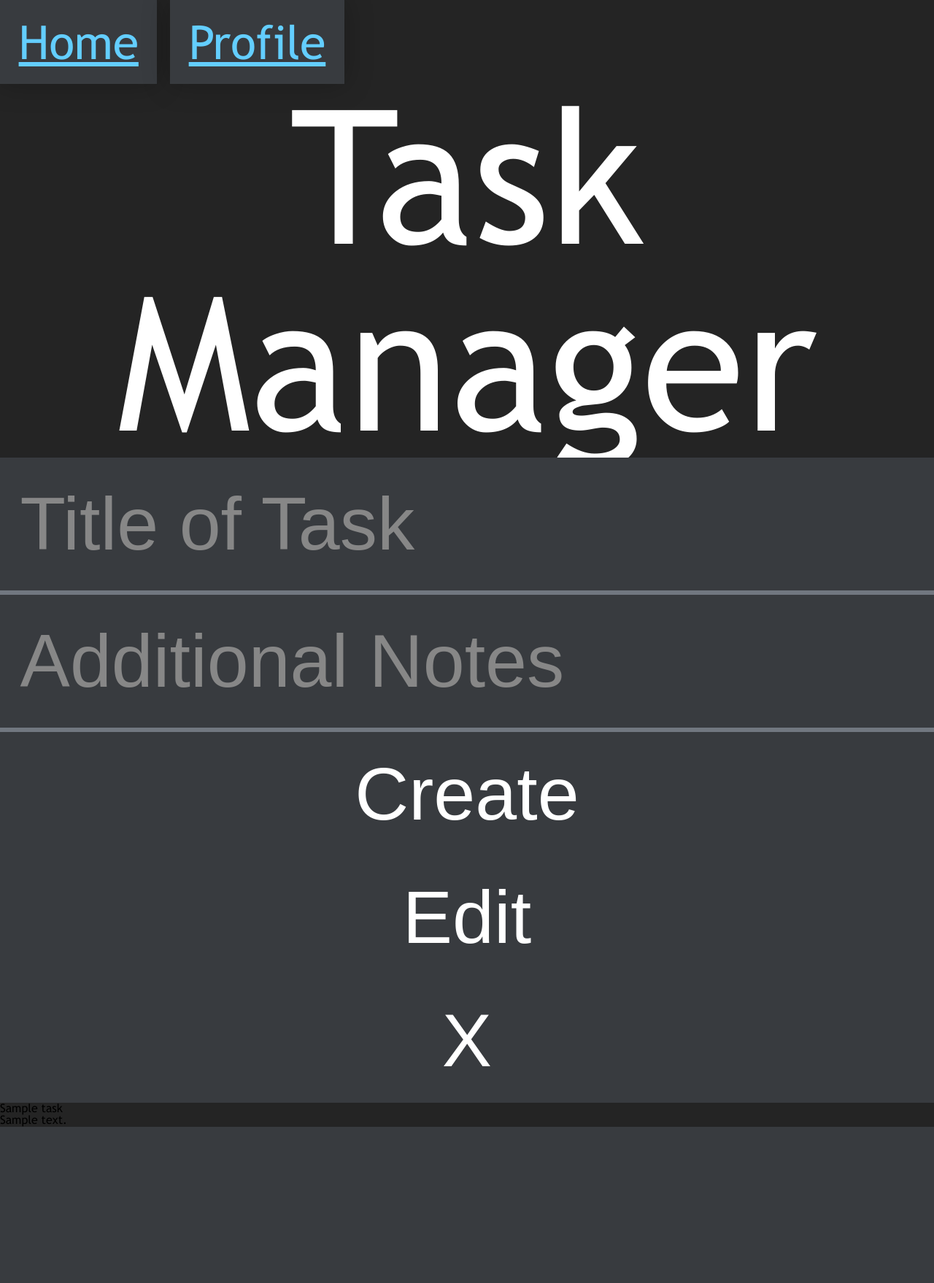
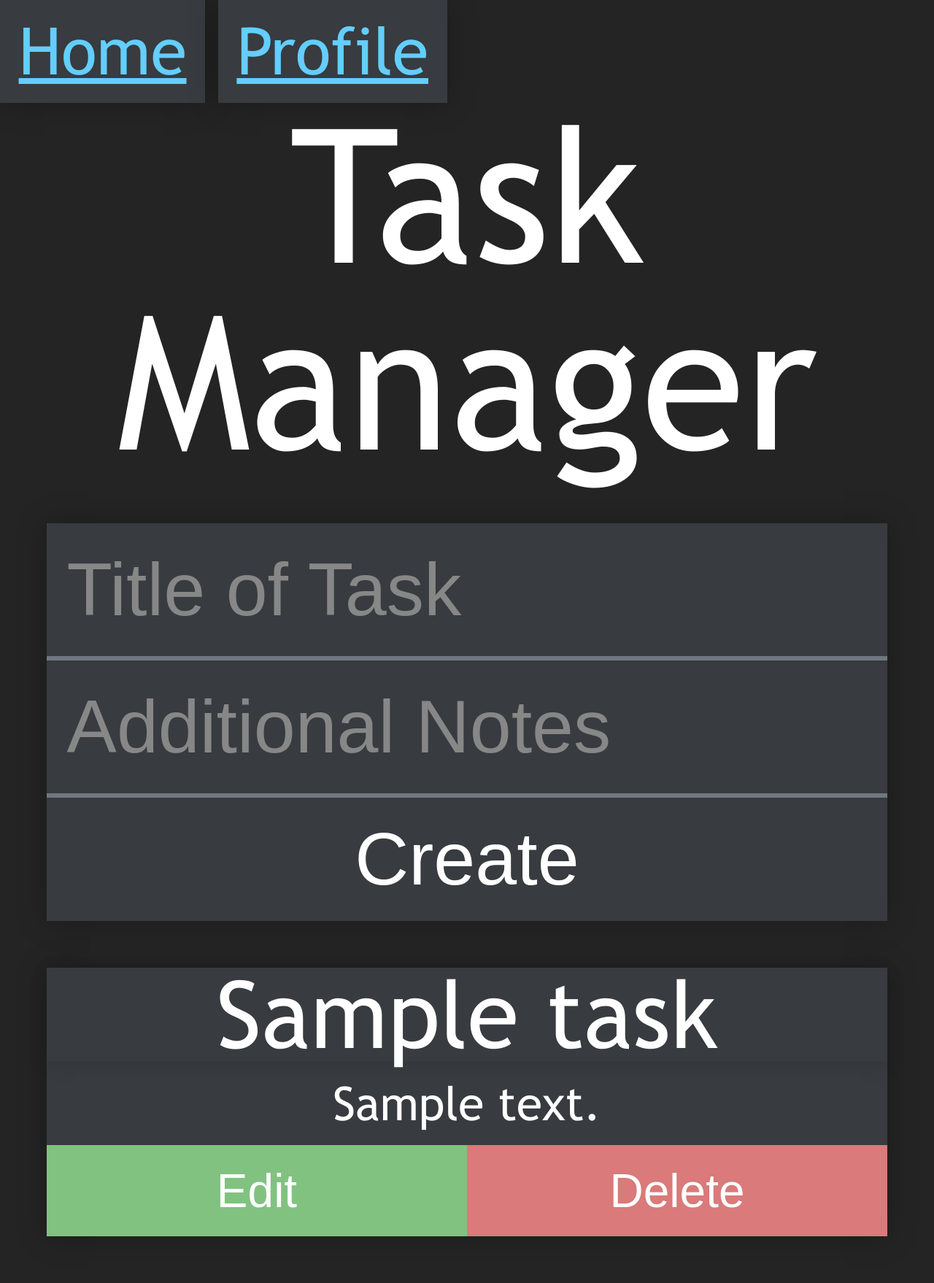
Before and after one commit to CharlieEngler3/atlas-suite, a PHP site: page /apps/task_manager/ in a window 1280 px wide. Shown: the whole page at 73% size. Before the commit the page ends 1544 px from the top, so only its background shows below. Run offline with PHP 8.4, Linux system fonts and the light colour scheme; the visitor is signed in with stand-in values (Sample User, id 1); tables that the repository leaves empty or names only in its code hold one stand-in row (values such as "Sample post").

Commit message:
Styling changes

```diff
--- a/apps/task_manager/index.php
+++ b/apps/task_manager/index.php
@@ -49,7 +49,7 @@
             if(isset($_SESSION['username']))
             {
         ?>
-            <form class="new_task" action="create.php" method="POST">
+            <form class="create_task" action="create.php" method="POST">
                 <input type="text" class="task_title_form" placeholder="Title of Task" name="title">
                 <input type="text" class="task_notes_form" placeholder="Additional Notes" name="notes">
                 <input type="submit" class="task_create" value="Create">
@@ -72,11 +72,11 @@
                 while($row = $result->fetch_assoc())
                 {
                     echo "<form method='POST' action='edit.php' class='task'>";
-                    echo "<input type='submit' name='edit' class='task_edit' value='Edit'>";
-                    echo "<input type='submit' name='delete' class='task_delete' value='X'>";
                     echo "<input type='hidden' name='title' value='".$row['title']."'>";
                     echo "<div class='task_title'>".$row['title']."</div>";
                     echo "<div class='task_notes'>".$row['notes']."</div>";
+                    echo "<input type='submit' name='edit' class='task_edit' value='Edit'>";
+                    echo "<input type='submit' name='delete' class='task_delete' value='Delete'>";
                     echo "</form>";
                 }
             }
--- a/index.php
+++ b/index.php
@@ -58,7 +58,7 @@
 					<?php
 						if(isset($num_notifications))
 						{
-							echo "<div class='notification'>".$num_notifications."</div>";
+							echo "<div class='num_notifications'>".$num_notifications."</div>";
 						}
 						else
 						{
--- a/notifications.php
+++ b/notifications.php
@@ -57,11 +57,11 @@
 
                 while($row = $result->fetch_assoc())
                 {
-                    echo "<div class='notification'>".$row['text'];
-                    echo "<form action='#' method='POST'>";
+                    echo "<form action='#' class='notification' method='POST'>";
+                    echo "<div class='notification_text'>".$row['text']."</div>";
                     echo "<input type='hidden' name='username' value='".$username."'>";
                     echo "<input type='hidden' name='id' value='".$row['id']."'>";
-                    echo "<input type='submit' name='saw_notification' value='Mark as Seen'>";
+                    echo "<input type='submit' class='mark_as_seen' name='saw_notification' value='Mark as Seen'>";
                     echo "</form>";
                     echo "</div>";
                 }
--- a/style/dark.css
+++ b/style/dark.css
@@ -64,7 +64,6 @@ table {
   --notification-border-radius:1vw;
 
   --link-color:#63ceff;
-  --link-font-size:5vw;
 
   --input-font-size:8vw;
   --input-bg-color:#383b3f;
@@ -111,7 +110,6 @@ h2{
 
 /* Links */
 a{
-  font-size:var(--link-font-size);
   color:var(--link-color);
 }
 
@@ -136,6 +134,7 @@ a{
   text-decoration:none;
   margin-right:1vw;
   display:inline-block;
+  font-size:7vw;
 }
 
 /* Main page app icons */
@@ -156,10 +155,10 @@ a{
   color:var(--icon-text-color);
   border-radius:5vw;
 	border: none;
-  box-shadow:0px 0px 1vw rgba(0, 0, 0, 0.5);
+  box-shadow:0px 0px 3vw rgba(0, 0, 0, 0.25);
 }
 
-.notification{
+.num_notifications{
   font-size:var(--notifications-font-size);
   background-color:var(--notification-bg-color);
   border-radius:var(--notification-border-radius);
@@ -167,6 +166,29 @@ a{
   padding-top:1vw;
   padding-bottom:1vw;
   margin-left:17.5vw;
+}
+
+/* Notifications */
+.notification{
+  width:104%;
+  margin-left:5%;
+  text-align:center;
+  margin-top:5vw;
+  margin-bottom:5vw;
+  box-shadow:0px 0px 3vw rgba(0, 0, 0, 0.25);
+  background-color:var(--icon-bg-color);
+}
+
+.notification_text{
+  color:white;
+  font-size:5vw;
+  padding-bottom:3vw;
+  padding-top:2vw;
+}
+
+.mark_as_seen[type=submit]{
+  background-color:#81c281;
+  font-size:5vw;
 }
 
 /* Input types */
@@ -290,3 +312,50 @@ textarea{
   margin-left:23%;
   color:white;
 }
+
+/* Task Manager */
+.create_task{
+  width:90%;
+  margin-left:5%;
+  text-align:center;
+  margin-top:5vw;
+  margin-bottom:5vw;
+  box-shadow:0px 0px 3vw rgba(0, 0, 0, 0.25);
+}
+
+.task{
+  width:90%;
+  margin-left:5%;
+  text-align:center;
+  margin-top:5vw;
+  margin-bottom:5vw;
+  background-color:var(--icon-bg-color);
+  box-shadow:0px 0px 3vw rgba(0, 0, 0, 0.25);
+}
+
+.task_edit[type=submit]{
+  width:50%;
+  display:inline-block;
+  background-color:#81c281;
+  font-size:5vw;
+}
+
+.task_delete[type=submit]{
+  width:50%;
+  display:inline-block;
+  background-color:rgb(218, 122, 122);
+  font-size:5vw;
+}
+
+.task_title{
+  font-size:10vw;
+  color:white;
+  box-shadow:0 0.5vw 2vw rgba(0, 0, 0, 0.1);
+  margin-bottom:2vw;
+}
+
+.task_notes{
+  color:white;
+  font-size:5vw;
+  margin-bottom:2vw;
+}
--- a/user/profile.php
+++ b/user/profile.php
@@ -9,7 +9,11 @@
     <link rel="stylesheet" type="text/css" href="../style/dark.css"/>
 
     <div class="user_bar">
-      <a href='../apps/forums/index.php'>Back</a>
+      <a href='../index.php'>Home</a>
+    </div>
+
+    <div class="user_bar">
+      <a href='../apps/forums/index.php'>Forums</a>
     </div>
   </head>
 
```
